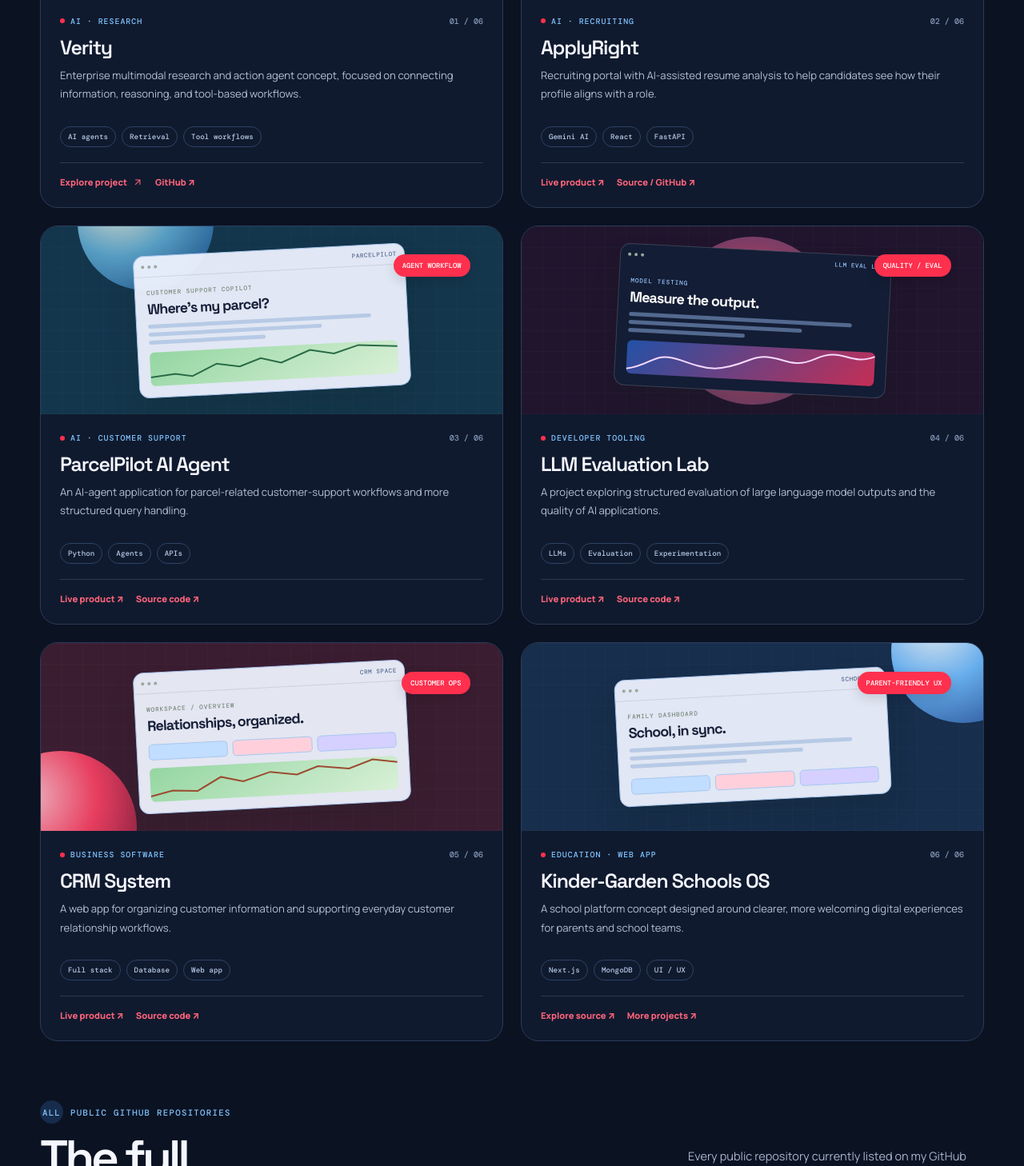
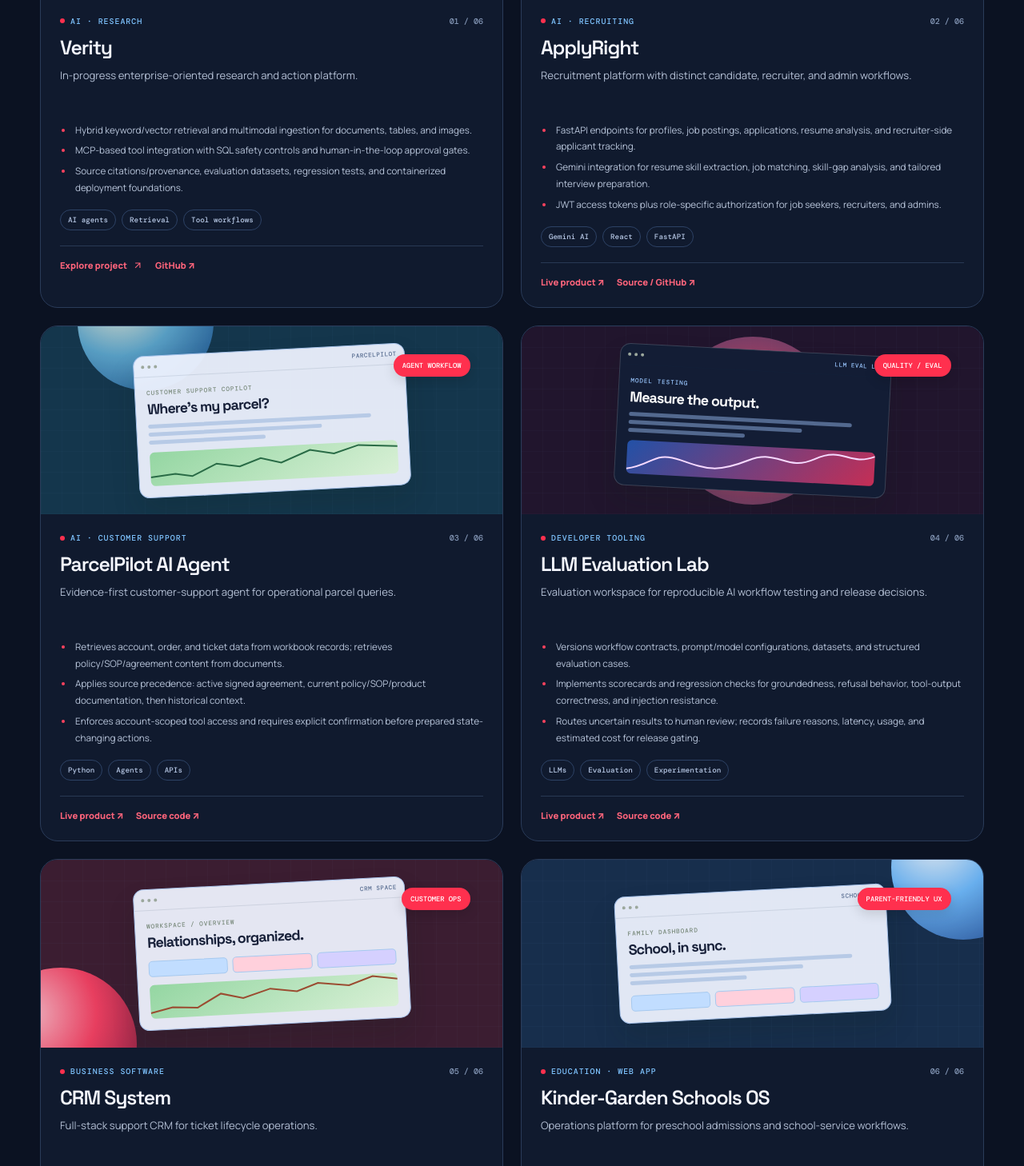
Before and after one commit to hemanthkumar1012/Hemanth-kumar-portfolio, a plain HTML site: page index.html in a window 1280 px wide. Shown: the part 1442-2900 px from the top of the page at 80% size. Drawn offline with nearby package versions, Linux system fonts and the light colour scheme.

Commit message:
Add detailed technical bullets to featured portfolio projects

```diff
--- a/index.html
+++ b/index.html
@@ -282,6 +282,12 @@ body:after{content:"";position:fixed;inset:0;z-index:-1;pointer-events:none;opac
 @media(max-width:900px){.repo-grid{grid-template-columns:repeat(2,minmax(0,1fr))}}
 @media(max-width:760px){.repo-directory{margin-top:56px}.repo-grid{grid-template-columns:1fr}.experience-grid,.cert-grid{grid-template-columns:1fr}.experience-card{padding:21px}.education-mini{align-items:flex-start;flex-direction:column}}
 
+
+.project-points{padding-left:17px;margin:11px 0 14px;color:#b8c5da;font-size:.73rem;line-height:1.78}
+.project-points li{margin:5px 0;padding-left:2px}
+.project-points li::marker{color:#ff425e}
+.project-points strong{color:#e8efff;font-weight:800}
+
 </style>
 </head>
 <body>
@@ -334,27 +340,27 @@ body:after{content:"";position:fixed;inset:0;z-index:-1;pointer-events:none;opac
     <div class="project-grid" id="projectGrid">
       <article class="project reveal" data-category="ai">
         <div class="project-art art-ai"><div class="art-grid"></div><div class="art-orb"></div><span class="art-badge">MULTIMODAL / AGENT</span><div class="art-window"><div class="art-top"><i></i><i></i><i></i><span class="art-label">VERITY LAB</span></div><div class="art-content"><div class="art-kicker">Research assistant</div><div class="art-head">Find the signal.</div><div class="art-lines"><i></i><i></i><i></i></div><div class="art-row"><span class="art-chip"></span><span class="art-chip"></span><span class="art-chip"></span></div></div></div><span class="art-star">✳</span></div>
-        <div class="project-body"><div class="project-meta"><span class="project-type">AI · Research</span><span class="project-index">01 / 06</span></div><h3>Verity</h3><p>Enterprise multimodal research and action agent concept, focused on connecting information, reasoning, and tool-based workflows.</p><div class="project-tags"><span>AI agents</span><span>Retrieval</span><span>Tool workflows</span></div><div class="project-links"><a href="https://github.com/hemanthkumar1012/verity-enterprise-agent" target="_blank" rel="noreferrer">Explore project <svg viewBox="0 0 24 24" fill="none" stroke="currentColor" stroke-width="1.8"><path d="M7 17 17 7M7 7h10v10"/></svg></a><a href="https://github.com/hemanthkumar1012" target="_blank" rel="noreferrer">GitHub ↗</a></div></div>
+        <div class="project-body"><div class="project-meta"><span class="project-type">AI · Research</span><span class="project-index">01 / 06</span></div><h3>Verity</h3><p>In-progress enterprise-oriented research and action platform.</p><ul class="project-points"><li>Hybrid keyword/vector retrieval and multimodal ingestion for documents, tables, and images.</li><li>MCP-based tool integration with SQL safety controls and human-in-the-loop approval gates.</li><li>Source citations/provenance, evaluation datasets, regression tests, and containerized deployment foundations.</li></ul><div class="project-tags"><span>AI agents</span><span>Retrieval</span><span>Tool workflows</span></div><div class="project-links"><a href="https://github.com/hemanthkumar1012/verity-enterprise-agent" target="_blank" rel="noreferrer">Explore project <svg viewBox="0 0 24 24" fill="none" stroke="currentColor" stroke-width="1.8"><path d="M7 17 17 7M7 7h10v10"/></svg></a><a href="https://github.com/hemanthkumar1012" target="_blank" rel="noreferrer">GitHub ↗</a></div></div>
       </article>
       <article class="project reveal" data-category="ai web">
         <div class="project-art art-apply"><div class="art-grid"></div><div class="art-orb"></div><span class="art-badge">AI-ASSISTED</span><div class="art-window"><div class="art-top"><i></i><i></i><i></i><span class="art-label">APPLYRIGHT</span></div><div class="art-content"><div class="art-kicker">Candidate dashboard</div><div class="art-head">Your next move.</div><div class="art-lines"><i></i><i></i><i></i></div><div class="art-row"><span class="art-chip"></span><span class="art-chip"></span><span class="art-chip"></span></div></div></div></div>
-        <div class="project-body"><div class="project-meta"><span class="project-type">AI · Recruiting</span><span class="project-index">02 / 06</span></div><h3>ApplyRight</h3><p>Recruiting portal with AI-assisted resume analysis to help candidates see how their profile aligns with a role.</p><div class="project-tags"><span>Gemini AI</span><span>React</span><span>FastAPI</span></div><div class="project-links"><a href="https://applyright-puce.vercel.app/" target="_blank" rel="noreferrer">Live product ↗</a><a href="https://github.com/hemanthkumar1012/hireai" target="_blank" rel="noreferrer">Source / GitHub ↗</a></div></div>
+        <div class="project-body"><div class="project-meta"><span class="project-type">AI · Recruiting</span><span class="project-index">02 / 06</span></div><h3>ApplyRight</h3><p>Recruitment platform with distinct candidate, recruiter, and admin workflows.</p><ul class="project-points"><li>FastAPI endpoints for profiles, job postings, applications, resume analysis, and recruiter-side applicant tracking.</li><li>Gemini integration for resume skill extraction, job matching, skill-gap analysis, and tailored interview preparation.</li><li>JWT access tokens plus role-specific authorization for job seekers, recruiters, and admins.</li></ul><div class="project-tags"><span>Gemini AI</span><span>React</span><span>FastAPI</span></div><div class="project-links"><a href="https://applyright-puce.vercel.app/" target="_blank" rel="noreferrer">Live product ↗</a><a href="https://github.com/hemanthkumar1012/hireai" target="_blank" rel="noreferrer">Source / GitHub ↗</a></div></div>
       </article>
       <article class="project reveal" data-category="ai web">
         <div class="project-art art-parcel"><div class="art-grid"></div><div class="art-orb"></div><span class="art-badge">AGENT WORKFLOW</span><div class="art-window"><div class="art-top"><i></i><i></i><i></i><span class="art-label">PARCELPILOT</span></div><div class="art-content"><div class="art-kicker">Customer support copilot</div><div class="art-head">Where’s my parcel?</div><div class="art-lines"><i></i><i></i><i></i></div><div class="art-chart"><svg viewBox="0 0 280 42" preserveAspectRatio="none"><path d="M0 31L28 28 47 32 75 18 101 23 125 14 148 21 181 7 208 13 236 4 280 8" fill="none" stroke="#296b46" stroke-width="2"/></svg></div></div></div></div>
-        <div class="project-body"><div class="project-meta"><span class="project-type">AI · Customer support</span><span class="project-index">03 / 06</span></div><h3>ParcelPilot AI Agent</h3><p>An AI-agent application for parcel-related customer-support workflows and more structured query handling.</p><div class="project-tags"><span>Python</span><span>Agents</span><span>APIs</span></div><div class="project-links"><a href="https://parcelpilot-ai-agent.onrender.com/" target="_blank" rel="noreferrer">Live product ↗</a><a href="https://github.com/hemanthkumar1012/parcelpilot-ai-agent" target="_blank" rel="noreferrer">Source code ↗</a></div></div>
+        <div class="project-body"><div class="project-meta"><span class="project-type">AI · Customer support</span><span class="project-index">03 / 06</span></div><h3>ParcelPilot AI Agent</h3><p>Evidence-first customer-support agent for operational parcel queries.</p><ul class="project-points"><li>Retrieves account, order, and ticket data from workbook records; retrieves policy/SOP/agreement content from documents.</li><li>Applies source precedence: active signed agreement, current policy/SOP/product documentation, then historical context.</li><li>Enforces account-scoped tool access and requires explicit confirmation before prepared state-changing actions.</li></ul><div class="project-tags"><span>Python</span><span>Agents</span><span>APIs</span></div><div class="project-links"><a href="https://parcelpilot-ai-agent.onrender.com/" target="_blank" rel="noreferrer">Live product ↗</a><a href="https://github.com/hemanthkumar1012/parcelpilot-ai-agent" target="_blank" rel="noreferrer">Source code ↗</a></div></div>
       </article>
       <article class="project reveal" data-category="tools ai">
         <div class="project-art art-eval"><div class="art-grid"></div><div class="art-orb"></div><span class="art-badge">QUALITY / EVAL</span><div class="art-window dark"><div class="art-top"><i></i><i></i><i></i><span class="art-label">LLM EVAL LAB</span></div><div class="art-content"><div class="art-kicker">Model testing</div><div class="art-head">Measure the output.</div><div class="art-lines"><i></i><i></i><i></i></div><div class="art-chart"><svg viewBox="0 0 280 42" preserveAspectRatio="none"><path d="M0 36C30 30 30 12 61 22S103 35 137 18 180 30 212 12 251 19 280 5" stroke="#f6d9ff" stroke-width="2" fill="none"/></svg></div></div></div></div>
-        <div class="project-body"><div class="project-meta"><span class="project-type">Developer tooling</span><span class="project-index">04 / 06</span></div><h3>LLM Evaluation Lab</h3><p>A project exploring structured evaluation of large language model outputs and the quality of AI applications.</p><div class="project-tags"><span>LLMs</span><span>Evaluation</span><span>Experimentation</span></div><div class="project-links"><a href="https://llmevallab-klar2hzi.manus.space/" target="_blank" rel="noreferrer">Live product ↗</a><a href="https://github.com/hemanthkumar1012/llm-evaluation-lab" target="_blank" rel="noreferrer">Source code ↗</a></div></div>
+        <div class="project-body"><div class="project-meta"><span class="project-type">Developer tooling</span><span class="project-index">04 / 06</span></div><h3>LLM Evaluation Lab</h3><p>Evaluation workspace for reproducible AI workflow testing and release decisions.</p><ul class="project-points"><li>Versions workflow contracts, prompt/model configurations, datasets, and structured evaluation cases.</li><li>Implements scorecards and regression checks for groundedness, refusal behavior, tool-output correctness, and injection resistance.</li><li>Routes uncertain results to human review; records failure reasons, latency, usage, and estimated cost for release gating.</li></ul><div class="project-tags"><span>LLMs</span><span>Evaluation</span><span>Experimentation</span></div><div class="project-links"><a href="https://llmevallab-klar2hzi.manus.space/" target="_blank" rel="noreferrer">Live product ↗</a><a href="https://github.com/hemanthkumar1012/llm-evaluation-lab" target="_blank" rel="noreferrer">Source code ↗</a></div></div>
       </article>
       <article class="project reveal" data-category="web">
         <div class="project-art art-crm"><div class="art-grid"></div><div class="art-orb"></div><span class="art-badge">CUSTOMER OPS</span><div class="art-window"><div class="art-top"><i></i><i></i><i></i><span class="art-label">CRM SPACE</span></div><div class="art-content"><div class="art-kicker">Workspace / overview</div><div class="art-head">Relationships, organized.</div><div class="art-row"><span class="art-chip"></span><span class="art-chip"></span><span class="art-chip"></span></div><div class="art-chart"><svg viewBox="0 0 280 42" preserveAspectRatio="none"><path d="M0 35 25 29 53 31 80 15 105 22 136 12 166 17 190 8 225 13 252 3 280 8" stroke="#9b4c31" stroke-width="2" fill="none"/></svg></div></div></div></div>
-        <div class="project-body"><div class="project-meta"><span class="project-type">Business software</span><span class="project-index">05 / 06</span></div><h3>CRM System</h3><p>A web app for organizing customer information and supporting everyday customer relationship workflows.</p><div class="project-tags"><span>Full stack</span><span>Database</span><span>Web app</span></div><div class="project-links"><a href="https://crm-system-nkaj.onrender.com/" target="_blank" rel="noreferrer">Live product ↗</a><a href="https://github.com/hemanthkumar1012/crm-system" target="_blank" rel="noreferrer">Source code ↗</a></div></div>
+        <div class="project-body"><div class="project-meta"><span class="project-type">Business software</span><span class="project-index">05 / 06</span></div><h3>CRM System</h3><p>Full-stack support CRM for ticket lifecycle operations.</p><ul class="project-points"><li>Implements ticket creation, unique ticket identifiers, customer metadata, priority/status handling, and internal notes.</li><li>React 19, React Router, Tailwind CSS, and Vite frontend; Express 5 REST API and SQLite persistence.</li><li>Production frontend build is served by Express as a single Render service.</li></ul><div class="project-tags"><span>Full stack</span><span>Database</span><span>Web app</span></div><div class="project-links"><a href="https://crm-system-nkaj.onrender.com/" target="_blank" rel="noreferrer">Live product ↗</a><a href="https://github.com/hemanthkumar1012/crm-system" target="_blank" rel="noreferrer">Source code ↗</a></div></div>
       </article>
       <article class="project reveal" data-category="web">
         <div class="project-art art-school"><div class="art-grid"></div><div class="art-orb"></div><span class="art-badge">PARENT-FRIENDLY UX</span><div class="art-window"><div class="art-top"><i></i><i></i><i></i><span class="art-label">SCHOOL OS</span></div><div class="art-content"><div class="art-kicker">Family dashboard</div><div class="art-head">School, in sync.</div><div class="art-lines"><i></i><i></i><i></i></div><div class="art-row"><span class="art-chip"></span><span class="art-chip"></span><span class="art-chip"></span></div></div></div></div>
-        <div class="project-body"><div class="project-meta"><span class="project-type">Education · Web app</span><span class="project-index">06 / 06</span></div><h3>Kinder-Garden Schools OS</h3><p>A school platform concept designed around clearer, more welcoming digital experiences for parents and school teams.</p><div class="project-tags"><span>Next.js</span><span>MongoDB</span><span>UI / UX</span></div><div class="project-links"><a href="https://github.com/hemanthkumar1012/kinder-garden-schools-os" target="_blank" rel="noreferrer">Explore source ↗</a><a href="https://github.com/hemanthkumar1012" target="_blank" rel="noreferrer">More projects ↗</a></div></div>
+        <div class="project-body"><div class="project-meta"><span class="project-type">Education · Web app</span><span class="project-index">06 / 06</span></div><h3>Kinder-Garden Schools OS</h3><p>Operations platform for preschool admissions and school-service workflows.</p><ul class="project-points"><li>Supports school workspaces, admissions, class/capacity management, gallery, feedback, webinars, and fees.</li><li>Next.js App Router frontend with Tailwind CSS; Express/Mongoose backend backed by MongoDB.</li><li>Uses JWT/bcryptjs authentication, file uploads through Multer, and scheduled-task support via node-cron.</li></ul><div class="project-tags"><span>Next.js</span><span>MongoDB</span><span>UI / UX</span></div><div class="project-links"><a href="https://github.com/hemanthkumar1012/kinder-garden-schools-os" target="_blank" rel="noreferrer">Explore source ↗</a><a href="https://github.com/hemanthkumar1012" target="_blank" rel="noreferrer">More projects ↗</a></div></div>
       </article>
     </div>
     <div class="repo-directory"><div class="section-top reveal"><div><div class="section-id"><b>ALL</b> PUBLIC GITHUB REPOSITORIES</div><h2 class="section-title">The full<br>project web.</h2></div><p class="section-intro">Every public repository currently listed on my GitHub profile. Empty repositories are marked clearly; the rest show their documented project scope and primary technologies.</p></div><div class="repo-grid"><article class="repo-card reveal"><div class="repo-top"><span class="repo-nr">REPO 01</span><span class="repo-badge">PUBLIC REPOSITORY</span></div><h3>Hemanth Kumar — Profile README</h3><p>Developer profile repository with summary and external profile links.</p><div class="repo-tech"><span>Profile README</span><span>Markdown</span></div><a class="repo-link" href="https://github.com/hemanthkumar1012/hemanthkumar1012" target="_blank" rel="noreferrer">Open repository ↗</a></article>
```
